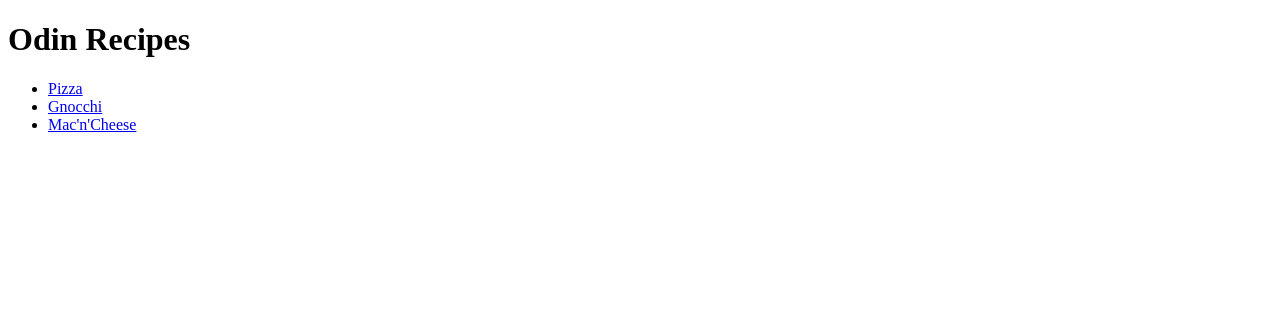
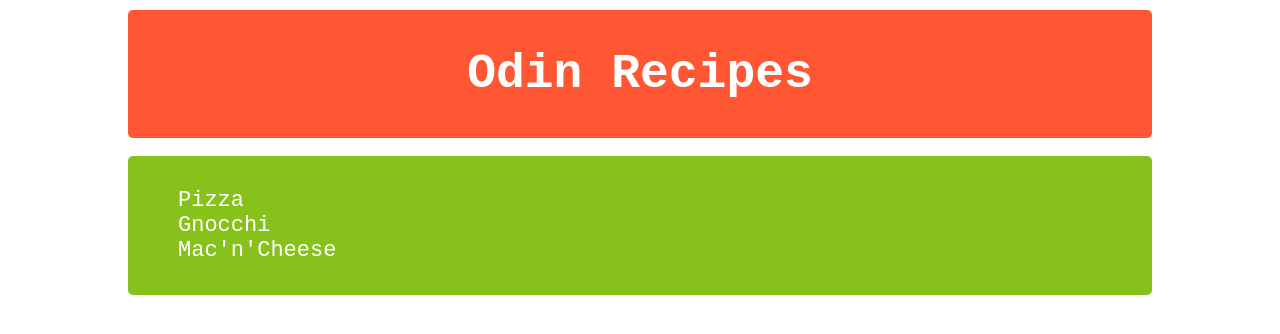
Before and after one commit to pdeguing/odin-recipes, a plain HTML site: page index.html in a window 1280 px wide. Drawn offline with Linux system fonts and the light colour scheme.

Commit message:
Add basic styling with blocks

```diff
--- a/index.html
+++ b/index.html
@@ -3,16 +3,22 @@
 <head>
     <meta charset="UTF-8">
     <meta name="viewport" content="width=device-width, initial-scale=1.0">
+    <link rel="stylesheet" href="style.css">
     <title>Odin Recipes</title>
 </head>
 <body>
+    <header>
         <h1>Odin Recipes</h1>
+    </header>
 
+    <main>
         <ul>
             <li><a href="recipes/pizza.html">Pizza</a></li>
             <li><a href="recipes/gnocchi.html">Gnocchi</a></li>
             <li><a href="recipes/macncheese.html">Mac'n'Cheese</a></li>
         </ul>
+    </main>
+
 
 </body>
 </html>
--- /dev/null
+++ b/style.css
@@ -0,0 +1,42 @@
+* {
+    border-radius: 5px;
+    box-sizing: border-box;
+}
+
+a {
+    text-decoration: none;
+    color: #fff;
+}
+
+a:hover {
+    color: #ddd;
+}
+
+body {
+    margin: 10px auto;
+    width: 80%;
+    font-family: monospace;
+}
+
+header {
+    background-color: #FF5733;
+    color: #fff;
+    text-align: center;
+    padding: 5px;
+    margin-bottom: 18px;
+}
+
+h1 {
+    font-size: 48px;
+}
+
+main {
+    background-color: #87c11b;
+    padding: 10px;
+    box-sizing: border-box;
+    font-size: 22px;
+}
+
+ul {
+    list-style-type: none;
+}
```
Lines whose indentation alone changed are shown as unchanged.
